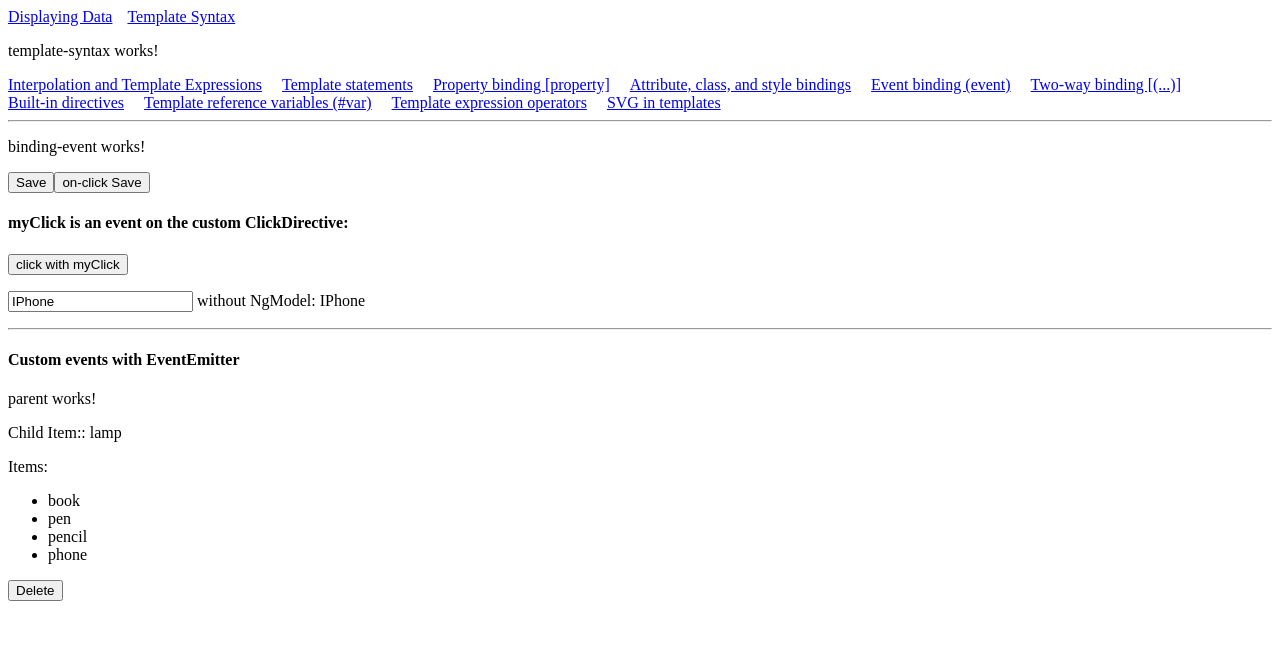
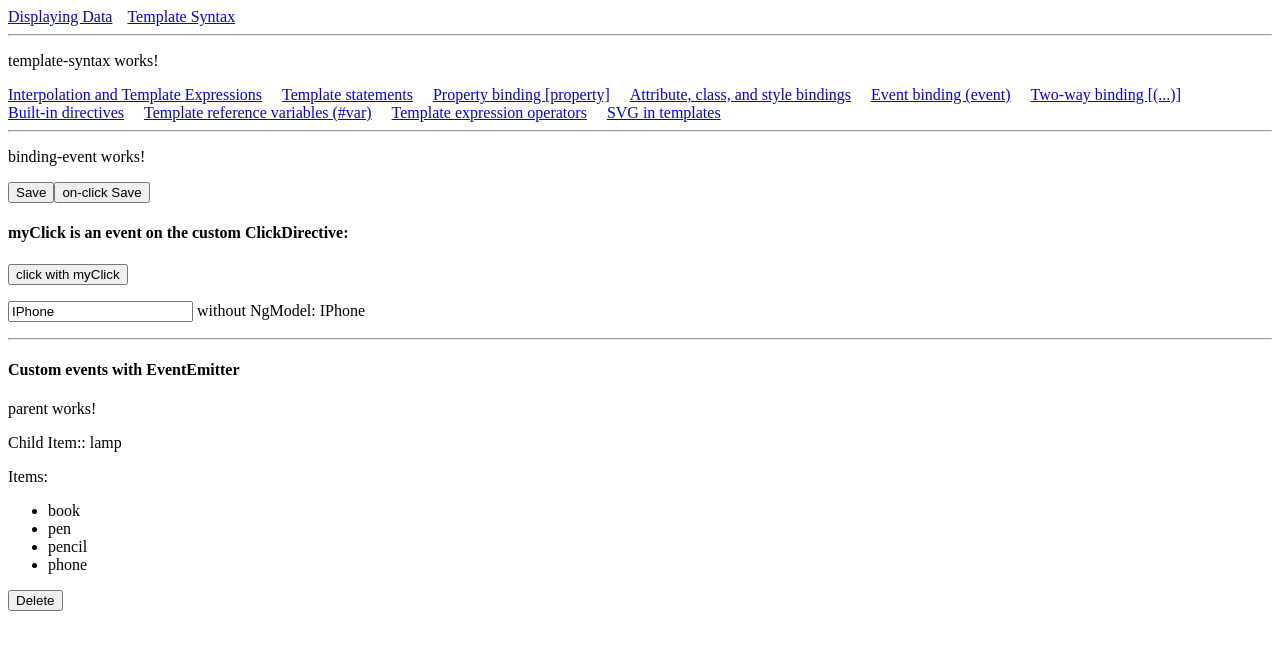
Before and after one commit to duannd/angular2, an Angular app in the folder components/: page /template-syntax/binding-event in a window 1280 px wide. Shown: the top 650 px of the page. Built offline with nearby package versions, Linux system fonts and the light colour scheme.

Commit message:
Finish clean code

```diff
--- a/components/src/app/app.component.html
+++ b/components/src/app/app.component.html
@@ -7,4 +7,5 @@
   <a [routerLink]="['displaying-data']"><span>Displaying Data</span></a>
   <a routerLink="template-syntax"><span>Template Syntax</span></a>
 </div>
+<hr />
 <router-outlet></router-outlet>
--- a/components/src/app/template/interpolation/interpolation.component.html
+++ b/components/src/app/template/interpolation/interpolation.component.html
@@ -1,4 +1,3 @@
-<hr />
 <h3>Interpolation</h3>
 <p>Current Customer: {{currentCustomer}} :: Count: {{ count }}</p>
 
```
